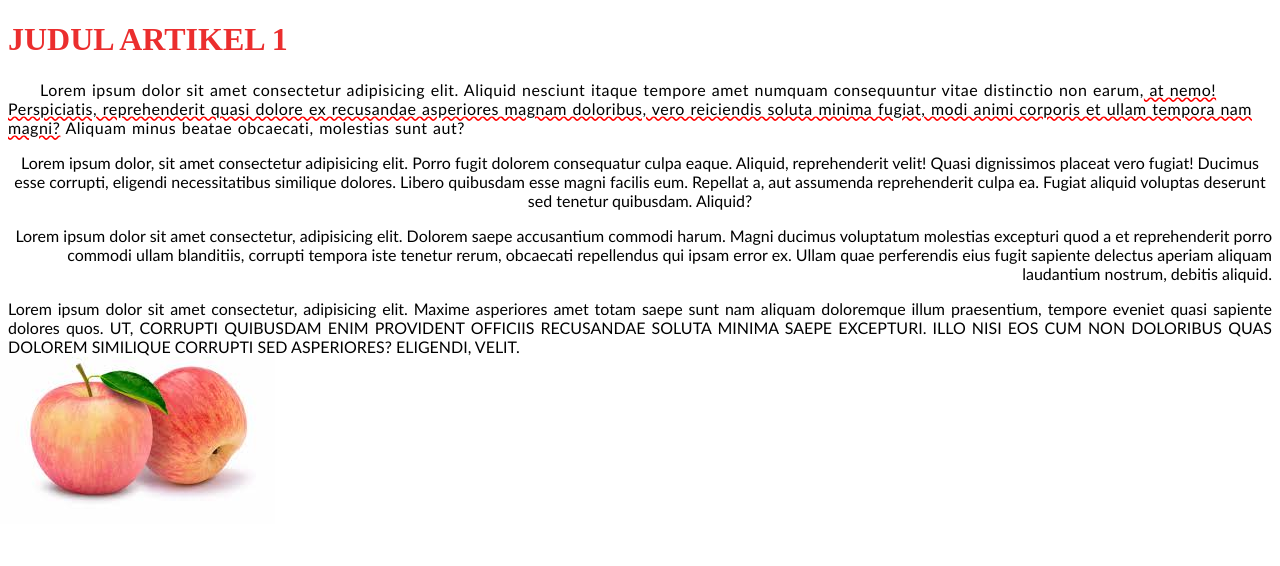
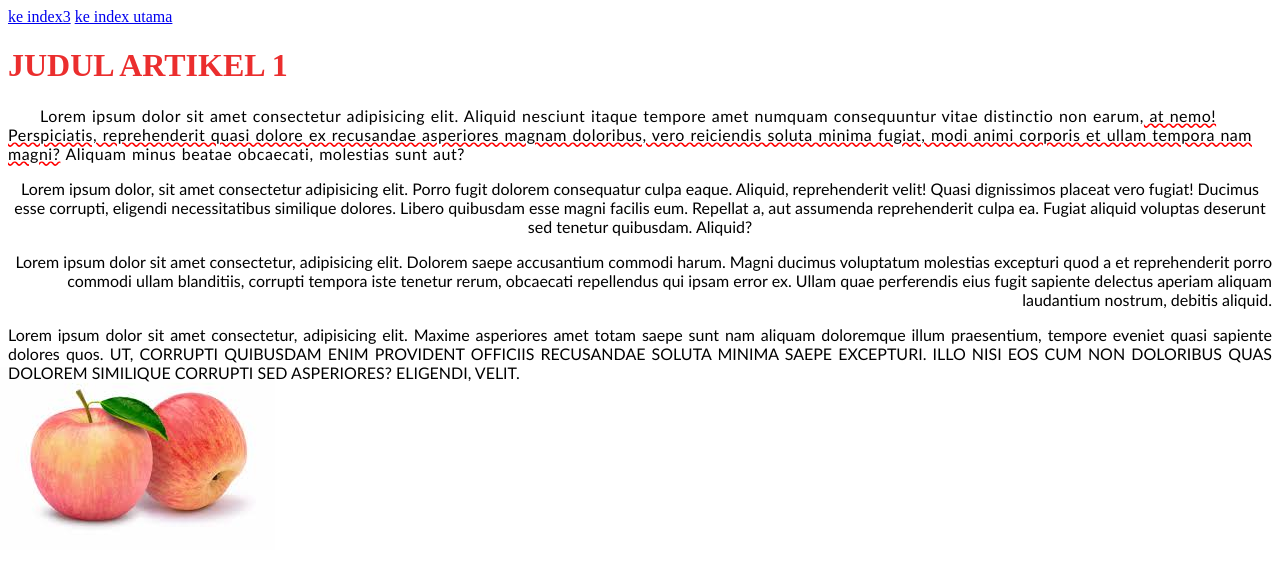
Before and after one commit to tiksmpn4depok/Raffi, a plain HTML site: page index 2.html in a window 1280 px wide. Drawn offline with Linux system fonts and the light colour scheme.

Commit message:
Add files via upload

```diff
--- a/index 2.html
+++ b/index 2.html
@@ -13,11 +13,14 @@
     </style>
 </head>
 <body>
+    <a href="index 3.html">ke index3</a>
+    <a href="index.html">ke index utama</a>
     <h1 style="color: rgb(235, 46, 46);">Judul Artikel 1</h1>
     <p class="p1">Lorem ipsum dolor sit amet consectetur adipisicing elit. Aliquid nesciunt itaque tempore amet numquam consequuntur vitae distinctio non earum,<span class="cihuy"> at nemo! Perspiciatis, reprehenderit quasi dolore ex recusandae asperiores magnam doloribus, vero reiciendis soluta minima fugiat, modi animi corporis et ullam tempora nam magni?</span> Aliquam minus beatae obcaecati, molestias sunt aut?</p>
     <p class="p2">Lorem ipsum dolor, sit amet consectetur adipisicing elit. Porro fugit dolorem consequatur culpa eaque. Aliquid, reprehenderit velit! Quasi dignissimos placeat vero fugiat! Ducimus esse corrupti, eligendi necessitatibus similique dolores. Libero quibusdam esse magni facilis eum. Repellat a, aut assumenda reprehenderit culpa ea. Fugiat aliquid voluptas deserunt sed tenetur quibusdam. Aliquid?</p>
     <p class="p3">Lorem ipsum dolor sit amet consectetur, adipisicing elit. Dolorem saepe accusantium commodi harum. Magni ducimus voluptatum molestias excepturi quod a et reprehenderit porro commodi ullam blanditiis, corrupti tempora iste tenetur rerum, obcaecati repellendus qui ipsam error ex. Ullam quae perferendis eius fugit sapiente delectus aperiam aliquam laudantium nostrum, debitis aliquid.</p>
     <p class="p4">Lorem ipsum dolor sit amet consectetur, adipisicing elit. Maxime asperiores amet totam saepe sunt nam aliquam doloremque illum praesentium, tempore eveniet quasi sapiente dolores quos. <span class="amba"> Ut, corrupti quibusdam enim provident officiis recusandae soluta minima saepe excepturi. Illo nisi eos cum non doloribus quas dolorem similique corrupti sed asperiores? Eligendi, velit.</span></p>
     <br><br><br><br><br><br><br><br>
+
 </body>
 </html>
```
Also changed, not shown: index 3.html (+2 -0 lines), index.html (+2 -0 lines).
